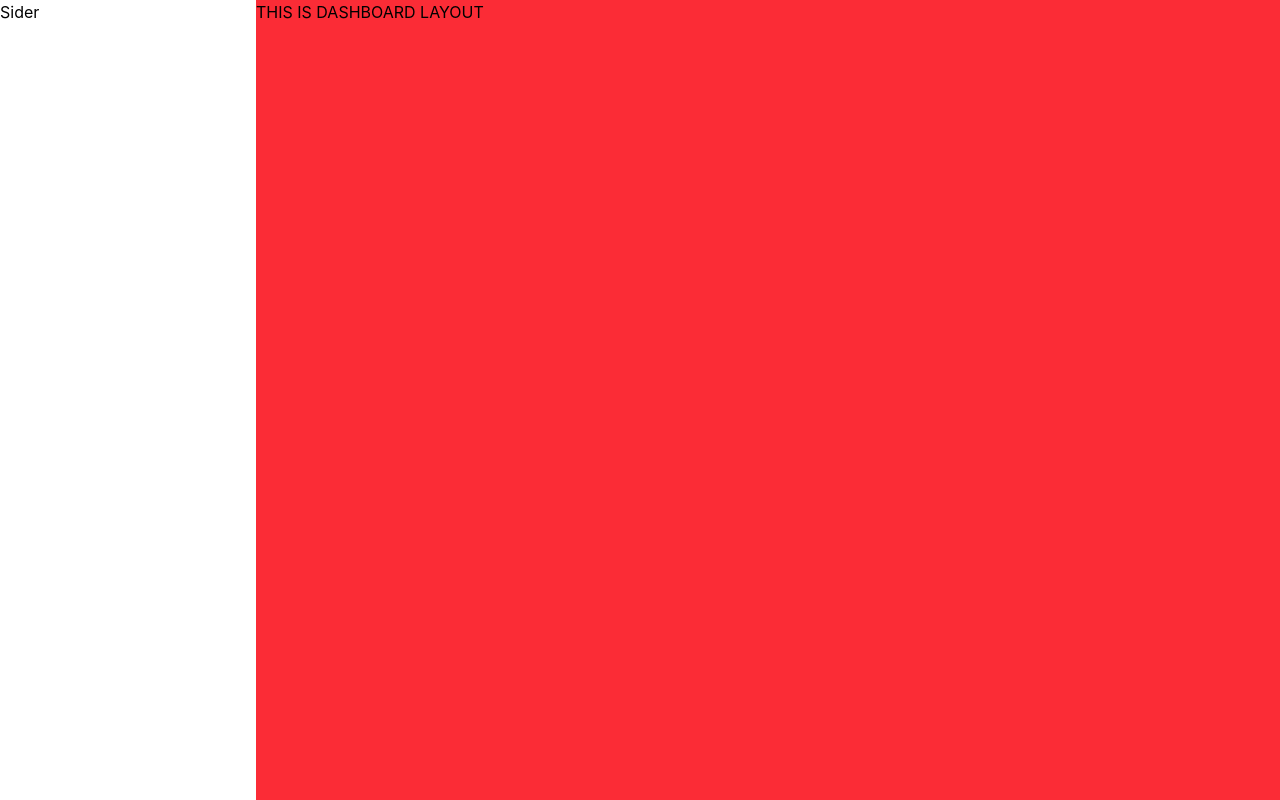
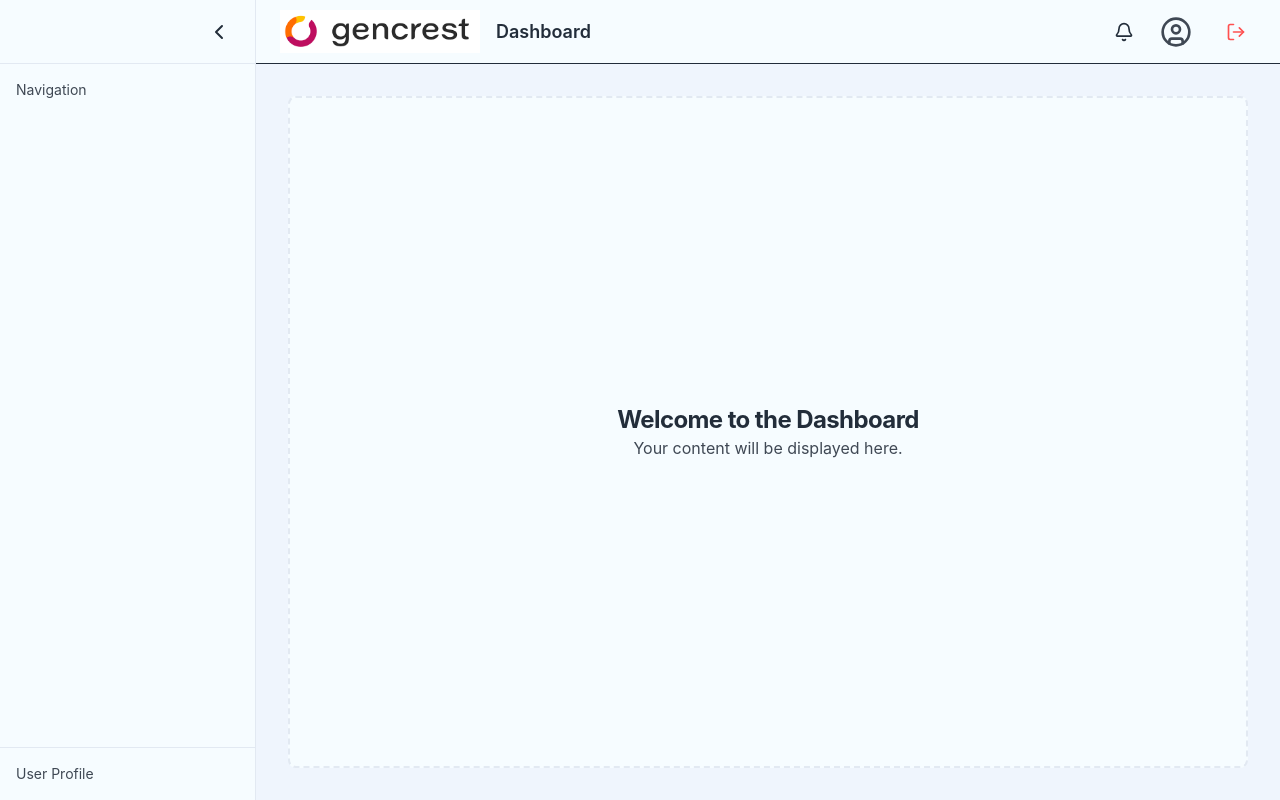
Before and after one commit to nairmahesh/gencrestproject, a React (Vite) app: page /dashboard in a window 1280 px wide. Built offline with nearby package versions, Linux system fonts and the light colour scheme.

Commit message:
Recovered local changes

```diff
--- /dev/null
+++ b/jest.config.ts
@@ -0,0 +1,2 @@
+// __mocks__/fileMock.js
+module.exports = 'test-file-stub';
--- /dev/null
+++ b/src/components/Header.tsx
@@ -0,0 +1,43 @@
+// src/components/Header.tsx
+import { useSelector } from 'react-redux';
+import { type RootState } from '../store/store';
+import { Bell, LogOut, UserCircle } from 'lucide-react';
+import { Button } from './ui/Button';
+import Logo from './Logo';
+import { useLogout } from '../hooks/useLogout'; // <-- Import the hook
+
+const Header = () => {
+  const user = useSelector((state: RootState) => state.auth.user);
+  const { handleLogout } = useLogout(); // <-- Use the hook
+
+  return (
+    <header className="flex h-16 shrink-0 items-center justify-between border-b bg-background px-4 md:px-6">
+      {/* Left side: Logo */}
+      <div className="flex items-center gap-4">
+        <Logo />
+        <h1 className="text-lg font-semibold hidden md:block">Dashboard</h1>
+      </div>
+
+      {/* Right side: User actions */}
+      <div className="flex items-center gap-4">
+        <Button variant="ghost" size="icon">
+          <Bell className="h-5 w-5" />
+          <span className="sr-only">Toggle notifications</span>
+        </Button>
+        <div className="flex items-center gap-2">
+            <UserCircle className="h-8 w-8 text-secondary-foreground" />
+            <div className="text-right hidden md:block">
+                <p className="text-sm font-medium">{user?.name}</p>
+                <p className="text-xs text-secondary-foreground">{user?.role}</p>
+            </div>
+        </div>
+        <Button variant="ghost" size="icon" onClick={handleLogout}>
+          <LogOut className="h-5 w-5 text-danger" />
+          <span className="sr-only">Logout</span>
+        </Button>
+      </div>
+    </header>
+  );
+};
+
+export default Header;
--- a/src/components/LoginCard.tsx
+++ b/src/components/LoginCard.tsx
@@ -1,9 +1,10 @@
 // src/components/LoginCard.tsx
-import { Mail, KeyRound, LoaderCircle } from 'lucide-react';
+import { Mail, KeyRound } from 'lucide-react';
 import { useLogin } from '../hooks/useLogin';
 import ErrorAlert from './ErrorAlert';
 import InputField from './InputField';
 import Logo from './Logo';
+import { Button } from './ui/Button'; // <-- Import our new Button
 
 const LoginCard = () => {
   const {
@@ -16,7 +17,7 @@ const LoginCard = () => {
   } = useLogin();
 
   return (
-    <div className="max-w-md w-full bg-white border border-slate-300 shadow-lg rounded-lg p-6">
+    <div className="max-w-md w-full bg-white dark:bg-gray-800 border border-border shadow-lg rounded-lg p-6">
       <div className="flex justify-center mb-6">
         <Logo />
       </div>
@@ -50,20 +51,14 @@ const LoginCard = () => {
         {apiError && <ErrorAlert text={apiError} />}
 
         <div className="pt-2">
-          <button
+          {/* 👇 REPLACED THE OLD BUTTON WITH OUR NEW COMPONENT */}
+          <Button
             type="submit"
-            disabled={isLoading}
-            className="w-full flex justify-center items-center bg-primary-600 text-primary-50 font-semibold px-4 py-2 rounded-md transition-all duration-300 ease-in-out hover:bg-primary-700 focus:outline-none focus:ring-2 focus:ring-offset-2 focus:ring-primary-500 disabled:bg-primary-500/50 cursor-pointer disabled:cursor-not-allowed"
+            className="w-full"
+            isLoading={isLoading}
           >
-            {isLoading ? (
-              <>
-                <LoaderCircle className="animate-spin mr-2" size={20} />
-                Authorizing...
-              </>
-            ) : (
-              'Authorize'
-            )}
-          </button>
+            {isLoading ? 'Authorizing...' : 'Authorize'}
+          </Button>
         </div>
       </form>
     </div>
--- a/src/components/Sider.tsx
+++ b/src/components/Sider.tsx
@@ -1,9 +1,48 @@
+// src/components/Sider.tsx
+import { ChevronLeft } from 'lucide-react';
+import { Button } from './ui/Button';
 
-const Sider = ({siderOpen,setSiderOpen}) => {
-
-  return (
-    <aside className='max-w-md w-[20%]'>Sider</aside>
-  )
+interface SiderProps {
+  siderOpen: boolean;
+  setSiderOpen: React.Dispatch<React.SetStateAction<boolean>>;
 }
 
-export default Sider
+const Sider = ({ siderOpen, setSiderOpen }: SiderProps) => {
+  return (
+    <aside
+      className={`relative flex h-dvh flex-col bg-background border-r border-border transition-all duration-300 ease-in-out ${
+        siderOpen ? 'w-64' : 'w-20'
+      }`}
+    >
+      {/* Collapse Button */}
+      <div className="flex h-16 items-center justify-end border-b border-border pr-4">
+        <Button
+          variant="ghost"
+          size="icon"
+          onClick={() => setSiderOpen(!siderOpen)}
+          className="bg-background hover:bg-secondary"
+        >
+          <ChevronLeft
+            className={`transition-transform duration-300 ${
+              !siderOpen && 'rotate-180'
+            }`}
+          />
+        </Button>
+      </div>
+
+      {/* Navigation Links Placeholder */}
+      <nav className="flex-1 p-4">
+        {/* TODO: Add Navigation Links here */}
+        <p className="text-sm text-secondary-foreground">Navigation</p>
+      </nav>
+
+      {/* User Profile Section Placeholder */}
+      <div className="border-t border-border p-4">
+         {/* TODO: Add User Profile info here */}
+         <p className="text-sm text-secondary-foreground">User Profile</p>
+      </div>
+    </aside>
+  );
+};
+
+export default Sider;
--- /dev/null
+++ b/src/components/ui/Button.tsx
@@ -0,0 +1,57 @@
+// src/components/ui/Button.tsx
+import * as React from "react"
+import { Slot } from "@radix-ui/react-slot"
+import { cva, type VariantProps } from "class-variance-authority"
+import { clsx } from "clsx"
+import { LoaderCircle } from "lucide-react"
+
+const buttonVariants = cva(
+  "inline-flex items-center justify-center whitespace-nowrap rounded-md text-sm font-medium ring-offset-background transition-colors focus-visible:outline-none focus-visible:ring-2 focus-visible:ring-ring focus-visible:ring-offset-2 disabled:pointer-events-none disabled:opacity-50 cursor-pointer",
+  {
+    variants: {
+      variant: {
+        default: "bg-primary text-primary-foreground hover:bg-primary/90",
+        danger: "bg-danger text-danger-foreground hover:bg-danger/90",
+        secondary: "bg-secondary text-secondary-foreground hover:bg-secondary/80",
+        ghost: "hover:bg-secondary hover:text-secondary-foreground",
+      },
+      size: {
+        default: "h-10 px-4 py-2",
+        sm: "h-9 rounded-md px-3",
+        lg: "h-11 rounded-md px-8",
+        icon: "h-10 w-10",
+      },
+    },
+    defaultVariants: {
+      variant: "default",
+      size: "default",
+    },
+  }
+)
+
+export interface ButtonProps
+  extends React.ButtonHTMLAttributes<HTMLButtonElement>,
+    VariantProps<typeof buttonVariants> {
+  asChild?: boolean,
+  isLoading?: boolean,
+}
+
+const Button = React.forwardRef<HTMLButtonElement, ButtonProps>(
+  ({ className, variant, size, asChild = false, isLoading = false, children, ...props }, ref) => {
+    const Comp = asChild ? Slot : "button"
+    return (
+      <Comp
+        className={clsx(buttonVariants({ variant, size, className }))}
+        ref={ref}
+        disabled={isLoading || props.disabled}
+        {...props}
+      >
+        {isLoading ? <LoaderCircle className="animate-spin mr-2" size={20} /> : null}
+        {children}
+      </Comp>
+    )
+  }
+)
+Button.displayName = "Button"
+
+export { Button, buttonVariants }
--- /dev/null
+++ b/src/hooks/useLogout.ts
@@ -0,0 +1,29 @@
+// src/hooks/useLogout.ts
+import { useDispatch } from 'react-redux';
+import { useNavigate } from 'react-router-dom';
+import { logout } from '../store/authSlice';
+import { apiService } from '../services/apiService';
+
+export const useLogout = () => {
+  const dispatch = useDispatch();
+  const navigate = useNavigate();
+
+  const handleLogout = async () => {
+    try {
+      // Inform the backend to invalidate the token (optional but good practice)
+      await apiService.logout();
+    } catch (error) {
+      console.error("Failed to logout from server:", error);
+    } finally {
+      // Clear local state and storage regardless of backend response
+      dispatch(logout());
+      localStorage.removeItem('accessToken');
+      localStorage.removeItem('refreshToken');
+      localStorage.removeItem('user');
+      apiService.setAuthToken(null);
+      navigate('/');
+    }
+  };
+
+  return { handleLogout };
+};
--- a/src/index.css
+++ b/src/index.css
@@ -1,27 +1,39 @@
+/* src/index.css */
 @import "tailwindcss";
 
 @theme {
-  --color-background: #f9fafb;
-  --color-foreground: #111827;
-  --color-border: #e5e7eb;
+  --font-sans: "Inter", system-ui, sans-serif;
 
-  --color-primary-50: #f0f4ff;
-  --color-primary-100: #e0e7ff;
-  --color-primary-500: #667eea;
-  --color-primary-600: #5a67d8;
-  --color-primary-700: #4c51bf;
+  --color-background: oklch(98.81% 0.0106 253.34); /* Light background */
+  --color-foreground: oklch(29.22% 0.028 254.21); /* Light text */
+  --color-border: oklch(93.12% 0.015 253.79);
 
-  --color-secondary-500: #764ba2;
-  --color-secondary-600: #6b46c1;
+  --color-primary: oklch(61.96% 0.173 262.15);
+  --color-primary-foreground: oklch(98.81% 0.0106 253.34);
 
-  --color-success-500: #10b981;
-  --color-success-600: #059669;
+  --color-secondary: oklch(96.79% 0.013 253.64);
+  --color-secondary-foreground: oklch(39.9% 0.024 254.12);
 
-  --color-warning-500: #f59e0b;
-  --color-warning-600: #d97706;
+  --color-danger: oklch(69.29% 0.222 25.12);
+  --color-danger-foreground: oklch(98.81% 0.0106 253.34);
 
-  --color-error-500: #ef4444;
-  --color-error-600: #dc2626;
+  --color-dark-background: oklch(29.22% 0.028 254.21); /* Dark background */
+  --color-dark-foreground: oklch(98.81% 0.0106 253.34); /* Dark text */
+  --color-dark-border: oklch(34.23% 0.026 254.18);
+  --color-dark-primary: oklch(67.4% 0.198 261.21);
+  --color-dark-primary-foreground: oklch(39.9% 0.024 254.12);
+  --color-dark-secondary: oklch(34.23% 0.026 254.18);
+  --color-dark-secondary-foreground: oklch(98.81% 0.0106 253.34);
+  --color-dark-danger: oklch(47.93% 0.155 25.53);
+  --color-dark-danger-foreground: oklch(98.81% 0.0106 253.34);
+}
 
-  --font-sans: Inter, system-ui, sans-serif;
+@layer base {
+  body {
+    @apply font-sans bg-background text-foreground;
+  }
+
+  .dark body {
+     @apply bg-dark-background text-dark-foreground;
+  }
 }
--- a/src/layouts/DashboradLayout.tsx
+++ b/src/layouts/DashboradLayout.tsx
@@ -1,15 +1,27 @@
-import type React from "react"
-import Sider from "../components/Sider"
+// src/layouts/DashboradLayout.tsx
+import { useState } from "react";
+import type React from "react";
+import Sider from "../components/Sider";
+import Header from "../components/Header"; // <-- Import Header
+
 interface DashboardLayoutProps {
-  children: React.ReactNode
-}
-const DashboardLayout: React.FC<DashboardLayoutProps> = ({ children }) => {
-  return (
-    <div className="w-dvw h-dvh overflow-hidden flex">
-      <Sider />
-      {children}
-    </div>
-  )
+  children: React.ReactNode;
 }
 
-export default DashboardLayout
+const DashboardLayout: React.FC<DashboardLayoutProps> = ({ children }) => {
+  const [siderOpen, setSiderOpen] = useState(true);
+
+  return (
+    <div className="flex h-dvh w-dvw overflow-hidden bg-secondary">
+      <Sider siderOpen={siderOpen} setSiderOpen={setSiderOpen} />
+      <div className="flex flex-1 flex-col overflow-hidden">
+        <Header />
+        <main className="flex-1 overflow-y-auto p-4 md:p-6 lg:p-8">
+          {children}
+        </main>
+      </div>
+    </div>
+  );
+};
+
+export default DashboardLayout;
--- a/src/pages/DashboardPage.tsx
+++ b/src/pages/DashboardPage.tsx
@@ -1,12 +1,23 @@
-import React from 'react'
-import DashboardLayout from '../layouts/DashboradLayout'
+// src/pages/DashboardPage.tsx
+import DashboardLayout from '../layouts/DashboradLayout';
 
 const DashboardPage = () => {
   return (
     <DashboardLayout>
-      <div className='flex-1 bg-red-500'>THIS IS DASHBOARD LAYOUT</div>
+      <div className="h-full w-full rounded-lg border-2 border-dashed border-border bg-background p-4">
+        <div className="flex h-full items-center justify-center rounded-lg">
+          <div className="text-center">
+            <h2 className="text-2xl font-bold tracking-tight">
+              Welcome to the Dashboard
+            </h2>
+            <p className="text-secondary-foreground">
+              Your content will be displayed here.
+            </p>
+          </div>
+        </div>
+      </div>
     </DashboardLayout>
-  )
-}
+  );
+};
 
-export default DashboardPage
+export default DashboardPage;
```
Also changed, not shown: package.json (+10 -0 lines), 1 other file (tests, documents, lock files or other folders).
